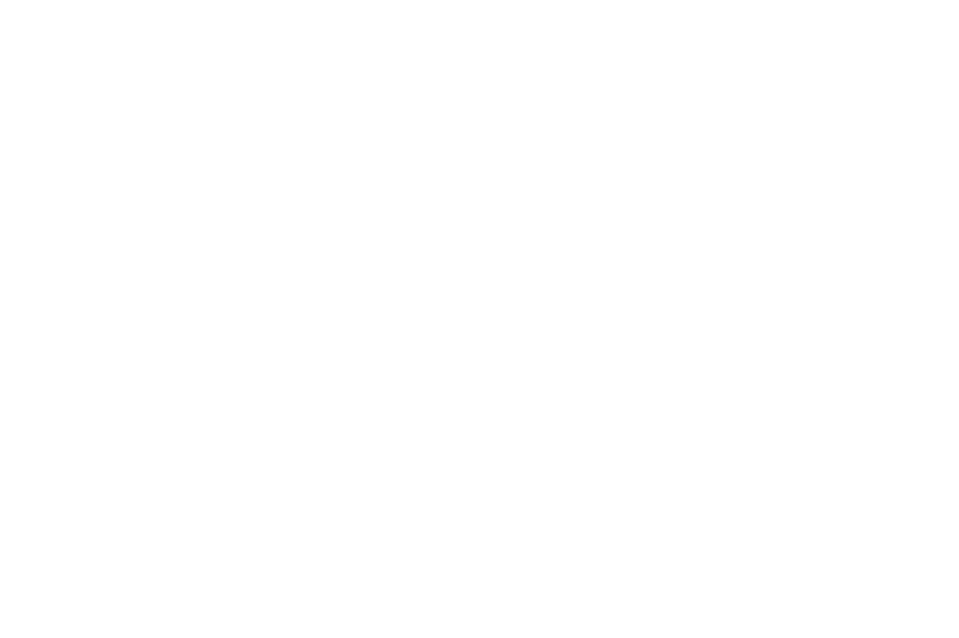
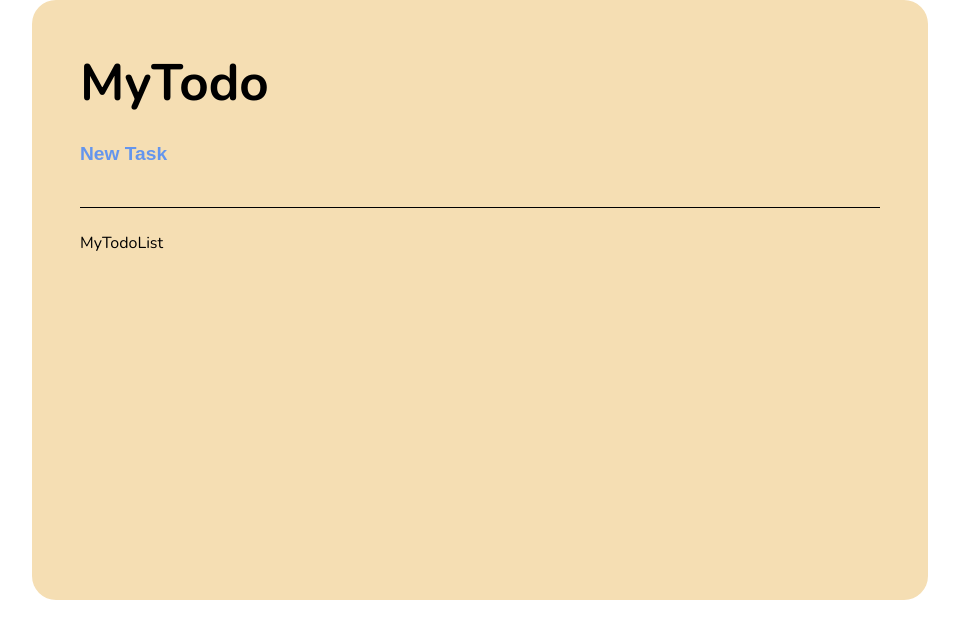
Before and after one commit to Codecamp-16/react-assessment-nitichaikardkarnklai, a React (Create React App) app in the folder assessment/: page / in a window 1280 px wide. Shown: the top 638 px of the page, without its empty margins (160-1119 px from the left). Built offline with nearby package versions, Linux system fonts and the light colour scheme.

Commit message:
setup TodoList

```diff
--- a/assessment/package.json
+++ b/assessment/package.json
@@ -6,6 +6,8 @@
     "react": "^18.2.0",
     "react-dom": "^18.2.0",
     "react-scripts": "5.0.1",
+    "sass": "^1.69.7",
+    "scss": "^0.2.4",
     "web-vitals": "^2.1.4"
   },
   "scripts": {
--- a/assessment/src/App.js
+++ b/assessment/src/App.js
@@ -1,6 +1,11 @@
+import LoginPage from "./components/LoginPage";
+import MyTodosPage from "./components/MyTodosPage";
+
 function App() {
   return (
     <div className="App">
+      {/* <LoginPage /> */}
+      <MyTodosPage />
     </div>
   );
 }
--- /dev/null
+++ b/assessment/src/components/LoginPage.jsx
@@ -0,0 +1,9 @@
+import React from 'react'
+
+function LoginPage() {
+  return (
+    <div>LoginPage</div>
+  )
+}
+
+export default LoginPage
--- /dev/null
+++ b/assessment/src/components/MyTodoHeader.jsx
@@ -0,0 +1,14 @@
+import React from 'react'
+import styles from "./MyTodosPage.module.scss"
+
+function MyTodoHeader() {
+
+    return (
+        <header className={styles.MyTodosPage__header}>
+            <h1>MyTodo</h1>
+            <button>New Task</button>
+        </header>
+    )
+}
+
+export default MyTodoHeader
--- /dev/null
+++ b/assessment/src/components/MyTodoList.jsx
@@ -0,0 +1,10 @@
+import React from 'react'
+import styles from "./MyTodosPage.module.scss"
+
+function MyTodoList() {
+  return (
+    <div>MyTodoList</div>
+  )
+}
+
+export default MyTodoList
--- /dev/null
+++ b/assessment/src/components/MyTodosPage.jsx
@@ -0,0 +1,20 @@
+import React from 'react';
+import styles from "./MyTodosPage.module.scss";
+import MyTodoHeader from './MyTodoHeader';
+import MyTodoList from './MyTodoList';
+import TodoContextProvider from '../context/TodoContext';
+
+function MyTodosPage() {
+  return (
+    <TodoContextProvider>
+      <div className={styles.MyTodosPage}>
+        <div className={styles.MyTodosPage__window}>
+          <MyTodoHeader />
+          <MyTodoList />
+        </div>
+      </div>
+    </TodoContextProvider>
+  )
+}
+
+export default MyTodosPage
--- /dev/null
+++ b/assessment/src/components/MyTodosPage.module.scss
@@ -0,0 +1,35 @@
+@import '../styles/variables.scss';
+
+.MyTodosPage {
+    height: 100vh;
+    width: 100vw;
+    background: $backgroundColor;
+}
+.MyTodosPage__window {
+    background-color: $MyTodosPage__windowColor;
+    width: 70%;
+    min-height: 600px;
+    border-radius: 24px;
+    margin: auto;
+    padding: 48px;
+}
+.MyTodosPage__header {
+    min-height: 160px;
+    font-size: 1.6rem;
+    border-bottom: 1px solid black;
+    margin-bottom: 24px;
+    & > * {
+        margin-bottom: 16px;
+    }
+    & > button {
+        background-color: inherit;
+        border: none;
+        font-size: 1.2rem;
+        cursor: pointer;
+        color: cornflowerblue;
+        font-weight: bold;
+    }
+    & > button:hover {
+        color: white;
+    }
+}
--- /dev/null
+++ b/assessment/src/context/TodoContext.jsx
@@ -0,0 +1,14 @@
+import React, { createContext, useContext, useState } from 'react'
+
+const TodoContext = createContext();
+
+export default function TodoContextProvider({ children }) {
+    const [newTodo, setNewTodo] = useState({});
+    return (
+        <TodoContext.Provider value={{}}>{children}</TodoContext.Provider>
+    )
+}
+
+export const useTodo = () => {
+    return useContext(TodoContext);
+}
--- a/assessment/src/index.css
+++ /dev/null
@@ -1,13 +0,0 @@
-body {
-  margin: 0;
-  font-family: -apple-system, BlinkMacSystemFont, 'Segoe UI', 'Roboto', 'Oxygen',
-    'Ubuntu', 'Cantarell', 'Fira Sans', 'Droid Sans', 'Helvetica Neue',
-    sans-serif;
-  -webkit-font-smoothing: antialiased;
-  -moz-osx-font-smoothing: grayscale;
-}
-
-code {
-  font-family: source-code-pro, Menlo, Monaco, Consolas, 'Courier New',
-    monospace;
-}
--- a/assessment/src/index.js
+++ b/assessment/src/index.js
@@ -1,7 +1,7 @@
 import React from 'react';
 import ReactDOM from 'react-dom/client';
-import './index.css';
 import App from './App';
+import "./styles/global.scss"
 
 const root = ReactDOM.createRoot(document.getElementById('root'));
 root.render(
--- /dev/null
+++ b/assessment/src/styles/global.scss
@@ -0,0 +1,18 @@
+@import url('https://fonts.googleapis.com/css2?family=Nunito:wght@200;300;400;500;600;700;800;900&family=Source+Sans+Pro:wght@400;600;700&display=swap');
+body {
+  margin: 0;
+  font-family: 'Nunito', -apple-system, BlinkMacSystemFont, 'Segoe UI', 'Roboto', 'Oxygen', 'Ubuntu',
+    'Cantarell', 'Fira Sans', 'Droid Sans', 'Helvetica Neue', sans-serif;
+  -webkit-font-smoothing: antialiased;
+  -moz-osx-font-smoothing: grayscale;
+}
+
+code {
+  font-family: source-code-pro, Menlo, Monaco, Consolas, 'Courier New', monospace;
+}
+
+* {
+    margin: 0;
+    padding: 0;
+    box-sizing: border-box;
+}
--- /dev/null
+++ b/assessment/src/styles/variables.scss
@@ -0,0 +1,4 @@
+$black: #000000;
+$white: #fff;
+$backgroundColor: $white;
+$MyTodosPage__windowColor: wheat;
```
Also changed, not shown: 1 other file (tests, documents, lock files or other folders).
